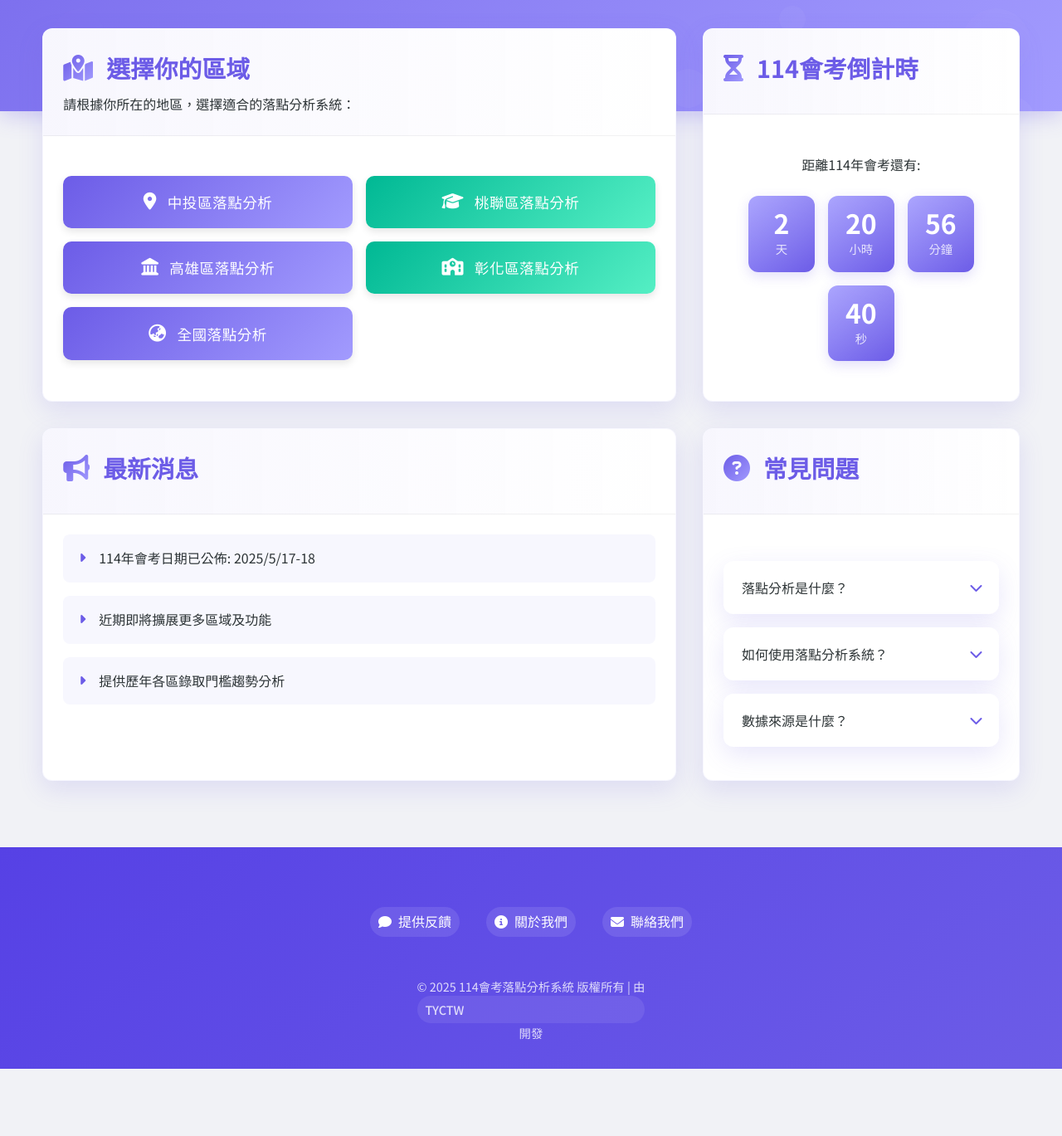
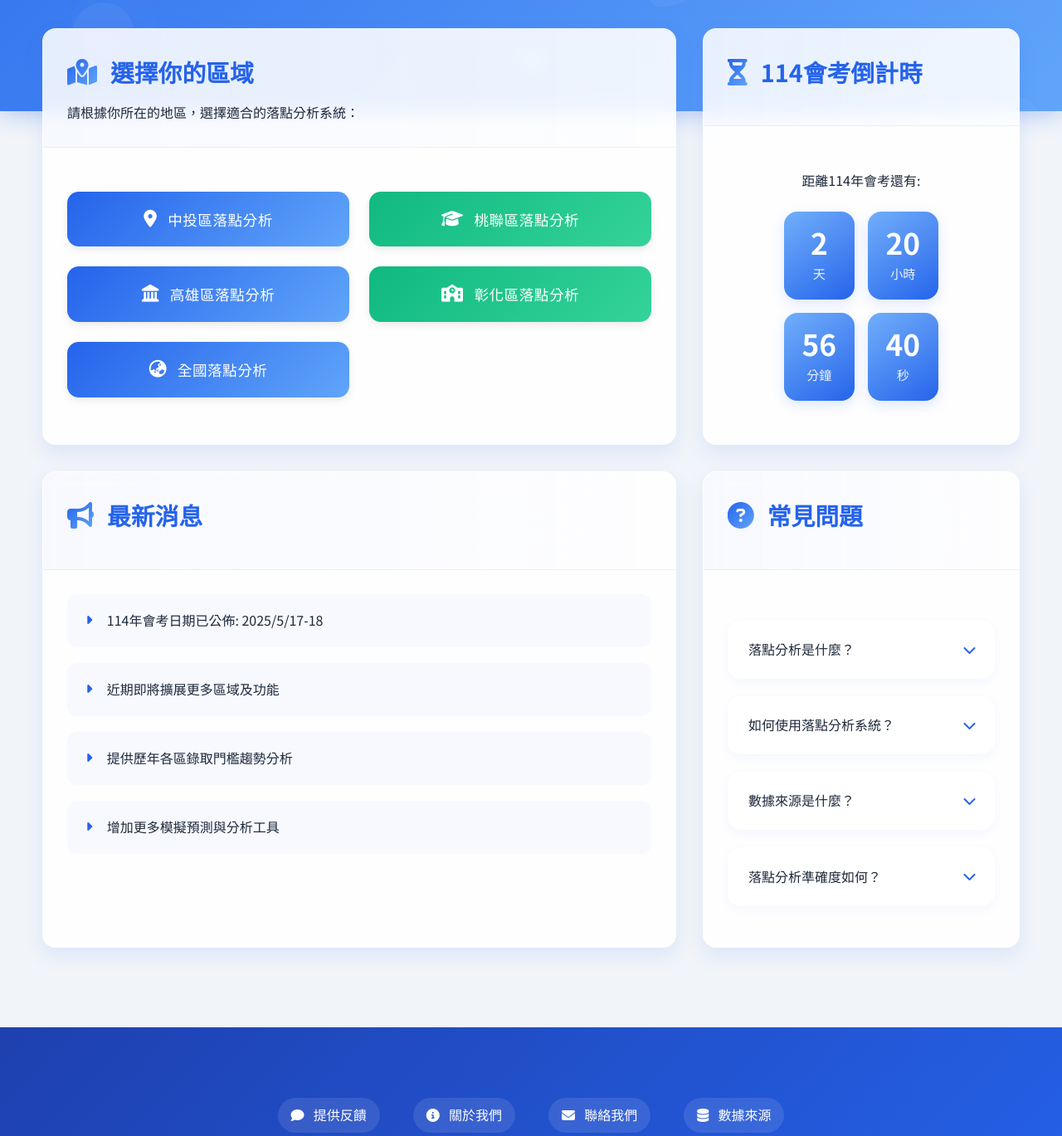
Before and after one commit to samzhangw/choose, a plain HTML site: page index.html in a window 1280 px wide. Shown: the part 666-2035 px from the top of the page at 83% size. Before the commit the page ends 1954 px from the top, so only its background shows below. Drawn offline with Linux system fonts and the light colour scheme.

Commit message:
Update index.html

```diff
--- a/index.html
+++ b/index.html
@@ -10,17 +10,18 @@
     <link rel="stylesheet" href="https://cdnjs.cloudflare.com/ajax/libs/font-awesome/6.4.0/css/all.min.css">
     <style>
         :root {
-            --primary: #6c5ce7;
-            --primary-light: #a29bfe;
-            --primary-dark: #5641e5;
-            --secondary: #00b894;
-            --secondary-light: #55efc4;
-            --accent: #ff7675;
-            --dark: #2d3436;
+            --primary: #2563eb;
+            --primary-light: #60a5fa;
+            --primary-dark: #1e40af;
+            --secondary: #10b981;
+            --secondary-light: #34d399;
+            --secondary-dark: #059669;
+            --accent: #f97316;
+            --dark: #1e293b;
             --light: #ffffff;
-            --gray: #f1f2f6;
-            --border-radius: 12px;
-            --shadow: 0 10px 30px rgba(108, 92, 231, 0.15);
+            --gray: #f1f5f9;
+            --border-radius: 16px;
+            --shadow: 0 10px 25px rgba(37, 99, 235, 0.1);
             --transition: all 0.3s cubic-bezier(0.25, 0.8, 0.25, 1);
         }
 
@@ -58,7 +59,7 @@
             overflow: hidden;
             background: linear-gradient(135deg, var(--primary), var(--primary-light));
             color: var(--light);
-            box-shadow: 0 5px 25px rgba(108, 92, 231, 0.3);
+            box-shadow: 0 5px 25px rgba(37, 99, 235, 0.3);
         }
 
         .hero-content {
@@ -153,19 +154,20 @@
             transition: var(--transition);
             opacity: 0;
             transform: translateY(30px);
-            border: 1px solid rgba(108, 92, 231, 0.05);
+            border: 1px solid rgba(37, 99, 235, 0.05);
+            backdrop-filter: blur(5px);
         }
 
         .card:hover {
             transform: translateY(-10px);
-            box-shadow: 0 15px 35px rgba(108, 92, 231, 0.2);
-            border-color: rgba(108, 92, 231, 0.1);
+            box-shadow: 0 15px 35px rgba(37, 99, 235, 0.15);
+            border-color: rgba(37, 99, 235, 0.1);
         }
 
         .card-header {
-            padding: 1.5rem;
+            padding: 1.8rem;
             border-bottom: 1px solid rgba(0, 0, 0, 0.05);
-            background: linear-gradient(to right, rgba(108, 92, 231, 0.05), transparent);
+            background: linear-gradient(to right, rgba(37, 99, 235, 0.03), transparent);
         }
 
         .card-title {
@@ -173,7 +175,7 @@
             align-items: center;
             font-size: 1.8rem;
             color: var(--primary);
-            margin-bottom: 0.5rem;
+            margin-bottom: 0.8rem;
         }
 
         .card-title i {
@@ -190,21 +192,21 @@
         }
 
         .card-body {
-            padding: 1.5rem;
+            padding: 1.8rem;
         }
 
         /* Region Selection */
         .region-grid {
             display: grid;
             grid-template-columns: repeat(2, 1fr);
-            gap: 1rem;
+            gap: 1.5rem;
             margin-top: 1.5rem;
         }
 
         .region-btn {
-            padding: 1.2rem 1rem;
+            padding: 1.3rem 1rem;
             border: none;
-            border-radius: 10px;
+            border-radius: 14px;
             font-size: 1.1rem;
             font-weight: 500;
             display: flex;
@@ -216,7 +218,7 @@
             overflow: hidden;
             color: var(--light);
             z-index: 1;
-            box-shadow: 0 4px 10px rgba(0, 0, 0, 0.1);
+            box-shadow: 0 4px 10px rgba(0, 0, 0, 0.08);
             letter-spacing: 0.5px;
         }
 
@@ -239,7 +241,7 @@
             background: linear-gradient(135deg, var(--primary), var(--primary-light));
         }
 
-        .btn-primary:hover::before {
+        .btn-primary:hover {
             background: linear-gradient(135deg, var(--primary-dark), var(--primary));
         }
 
@@ -247,8 +249,8 @@
             background: linear-gradient(135deg, var(--secondary), var(--secondary-light));
         }
 
-        .btn-secondary:hover::before {
-            background: linear-gradient(135deg, var(--secondary), var(--secondary));
+        .btn-secondary:hover {
+            background: linear-gradient(135deg, var(--secondary-dark), var(--secondary));
         }
 
         /* Countdown Section */
@@ -269,9 +271,9 @@
             background: linear-gradient(135deg, var(--primary-light), var(--primary));
             color: var(--light);
             border-radius: var(--border-radius);
-            padding: 1rem;
-            min-width: 80px;
-            box-shadow: 0 5px 15px rgba(108, 92, 231, 0.2);
+            padding: 1.2rem;
+            min-width: 85px;
+            box-shadow: 0 5px 15px rgba(37, 99, 235, 0.15);
             position: relative;
             overflow: hidden;
         }
@@ -288,15 +290,15 @@
         }
 
         .countdown-value {
-            font-size: 2rem;
+            font-size: 2.2rem;
             font-weight: 700;
             line-height: 1;
         }
 
         .countdown-label {
-            font-size: 0.9rem;
-            margin-top: 0.3rem;
-            opacity: 0.8;
+            font-size: 0.95rem;
+            margin-top: 0.5rem;
+            opacity: 0.9;
         }
 
         /* News Section */
@@ -305,18 +307,18 @@
         }
 
         .news-item {
-            padding: 1rem;
-            margin-bottom: 1rem;
-            border-radius: 8px;
-            background: rgba(108, 92, 231, 0.05);
+            padding: 1.2rem;
+            margin-bottom: 1.2rem;
+            border-radius: 12px;
+            background: rgba(37, 99, 235, 0.03);
             position: relative;
-            padding-left: 2.5rem;
+            padding-left: 2.8rem;
             transition: var(--transition);
             border-left: 3px solid transparent;
         }
 
         .news-item:hover {
-            background: rgba(108, 92, 231, 0.1);
+            background: rgba(37, 99, 235, 0.07);
             transform: translateX(5px);
             border-left-color: var(--primary);
         }
@@ -326,7 +328,7 @@
             font-family: "Font Awesome 5 Free";
             font-weight: 900;
             position: absolute;
-            left: 1rem;
+            left: 1.2rem;
             color: var(--primary);
             transition: var(--transition);
         }
@@ -343,13 +345,13 @@
         .faq-item {
             background: var(--light);
             border-radius: var(--border-radius);
-            margin-bottom: 1rem;
-            box-shadow: var(--shadow);
+            margin-bottom: 1.3rem;
+            box-shadow: 0 4px 12px rgba(37, 99, 235, 0.05);
             overflow: hidden;
         }
 
         .faq-question {
-            padding: 1.2rem;
+            padding: 1.4rem;
             cursor: pointer;
             font-weight: 500;
             display: flex;
@@ -360,7 +362,7 @@
         }
 
         .faq-question:hover {
-            background-color: rgba(108, 92, 231, 0.05);
+            background-color: rgba(37, 99, 235, 0.03);
             border-left-color: var(--primary-light);
         }
 
@@ -370,7 +372,7 @@
         }
 
         .faq-answer {
-            padding: 0 1.2rem;
+            padding: 0 1.4rem;
             max-height: 0;
             overflow: hidden;
             transition: max-height 0.3s ease, padding 0.3s ease;
@@ -381,7 +383,7 @@
         }
 
         .faq-item.active .faq-answer {
-            padding: 0 1.2rem 1.2rem;
+            padding: 0 1.4rem 1.4rem;
             max-height: 500px;
         }
 
@@ -389,8 +391,8 @@
         footer {
             background: linear-gradient(135deg, var(--primary-dark), var(--primary));
             color: var(--light);
-            padding: 3rem 0 2rem;
-            margin-top: 2rem;
+            padding: 3.5rem 0 2.5rem;
+            margin-top: 3rem;
             position: relative;
         }
 
@@ -403,8 +405,8 @@
 
         .footer-links {
             display: flex;
-            gap: 2rem;
-            margin: 1.5rem 0;
+            gap: 2.5rem;
+            margin: 1.8rem 0;
         }
 
         .footer-link {
@@ -414,8 +416,8 @@
             transition: var(--transition);
             display: flex;
             align-items: center;
-            padding: 5px 10px;
-            border-radius: 20px;
+            padding: 8px 16px;
+            border-radius: 25px;
             background: rgba(255, 255, 255, 0.1);
         }
 
@@ -426,13 +428,13 @@
         }
 
         .footer-link i {
-            margin-right: 0.5rem;
+            margin-right: 0.7rem;
         }
 
         .copyright {
-            margin-top: 1.5rem;
+            margin-top: 1.8rem;
             opacity: 0.8;
-            font-size: 0.9rem;
+            font-size: 0.95rem;
         }
 
         /* Animations */
@@ -476,6 +478,14 @@
             animation: pulse 1s infinite;
         }
 
+        /* Glass Morphism Effect */
+        .glass-card {
+            background: rgba(255, 255, 255, 0.9);
+            backdrop-filter: blur(10px);
+            -webkit-backdrop-filter: blur(10px);
+            border: 1px solid rgba(255, 255, 255, 0.18);
+        }
+
         /* Media Queries */
         @media (max-width: 992px) {
             .hero-title {
@@ -515,21 +525,21 @@
                 font-size: 1.1rem;
             }
             .card-header, .card-body {
-                padding: 1.2rem;
+                padding: 1.3rem;
             }
             .card-title {
                 font-size: 1.5rem;
             }
             .region-btn {
-                padding: 1rem 0.8rem;
+                padding: 1.1rem 0.9rem;
                 font-size: 1rem;
             }
             .countdown-item {
                 min-width: 70px;
-                padding: 0.8rem;
+                padding: 0.9rem;
             }
             .countdown-value {
-                font-size: 1.6rem;
+                font-size: 1.8rem;
             }
             .footer-links {
                 flex-direction: column;
@@ -557,7 +567,7 @@
     <!-- Main Content -->
     <div class="container content-wrapper">
         <div class="cards-container">
-            <div class="card region-selection">
+            <div class="card glass-card region-selection">
                 <div class="card-header">
                     <h2 class="card-title"><i class="fas fa-map-marked-alt"></i> 選擇你的區域</h2>
                     <p>請根據你所在的地區，選擇適合的落點分析系統：</p>
@@ -576,7 +586,6 @@
                         <button class="region-btn btn-secondary" onclick="redirectTo('changhua')">
                             <i class="fas fa-school"></i> 彰化區落點分析
                         </button>
-
                         <button class="region-btn btn-primary" onclick="redirectTo('nationwide')">
                             <i class="fas fa-globe-asia"></i> 全國落點分析
                         </button>
@@ -584,7 +593,7 @@
                 </div>
             </div>
 
-            <div class="card sidebar-content">
+            <div class="card glass-card sidebar-content">
                 <div class="card-header">
                     <h2 class="card-title"><i class="fas fa-hourglass-half"></i> 114會考倒計時</h2>
                 </div>
@@ -595,7 +604,7 @@
                 </div>
             </div>
 
-            <div class="card sidebar-content">
+            <div class="card glass-card sidebar-content">
                 <div class="card-header">
                     <h2 class="card-title"><i class="fas fa-bullhorn"></i> 最新消息</h2>
                 </div>
@@ -604,11 +613,12 @@
                         <li class="news-item">114年會考日期已公佈: 2025/5/17-18</li>
                         <li class="news-item">近期即將擴展更多區域及功能</li>
                         <li class="news-item">提供歷年各區錄取門檻趨勢分析</li>
+                        <li class="news-item">增加更多模擬預測與分析工具</li>
                     </ul>
                 </div>
             </div>
 
-            <div class="card">
+            <div class="card glass-card">
                 <div class="card-header">
                     <h2 class="card-title"><i class="fas fa-question-circle"></i> 常見問題</h2>
                 </div>
@@ -638,7 +648,16 @@
                                 <i class="fas fa-chevron-down"></i>
                             </div>
                             <div class="faq-answer">
-                                <p>我們的數據來源於多方蒐集，以及歷年學生提供資料。</p>
+                                <p>我們的數據來源於多方蒐集，以及歷年學生提供資料。系統會不斷更新，確保分析結果的準確性。</p>
+                            </div>
+                        </div>
+                        <div class="faq-item">
+                            <div class="faq-question">
+                                <span>落點分析準確度如何？</span>
+                                <i class="fas fa-chevron-down"></i>
+                            </div>
+                            <div class="faq-answer">
+                                <p>我們的落點分析基於歷年數據與統計模型，提供參考性預測。但每年錄取標準可能有所變動，最終結果仍需以實際招生為準。</p>
                             </div>
                         </div>
                     </div>
@@ -654,6 +673,7 @@
                 <a href="#" class="footer-link" id="feedbackLink"><i class="fas fa-comment"></i> 提供反饋</a>
                 <a href="#" class="footer-link" id="aboutLink"><i class="fas fa-info-circle"></i> 關於我們</a>
                 <a href="#" class="footer-link" id="contactLink"><i class="fas fa-envelope"></i> 聯絡我們</a>
+                <a href="#" class="footer-link" id="dataLink"><i class="fas fa-database"></i> 數據來源</a>
             </div>
             <p class="copyright">&copy; <span id="year"></span> 114會考落點分析系統 版權所有 | 由 <a href="https://sites.google.com/view/tyctw/%E9%A6%96%E9%A0%81" class="footer-link">TYCTW</a> 開發</p>
         </div>
@@ -691,7 +711,7 @@
             const shapeCount = isMobileDevice() ? 15 : 30;
 
             for (let i = 0; i < shapeCount; i++) {
-                const size = Math.random() * 80 + 20;
+                const size = Math.random() * 100 + 20;
                 const shape = document.createElement('div');
                 shape.classList.add('shape');
                 shape.style.width = `${size}px`;
@@ -701,6 +721,12 @@
                 shape.style.opacity = Math.random() * 0.5 + 0.1;
                 shape.style.animationDelay = `${Math.random() * 15}s`;
                 shape.style.animationDuration = `${Math.random() * 15 + 15}s`;
+
+                // Add variety to shapes
+                if (Math.random() > 0.7) {
+                    shape.style.borderRadius = '30% 70% 70% 30% / 30% 30% 70% 70%';
+                }
+
                 shapes.appendChild(shape);
             }
         }
@@ -715,7 +741,7 @@
                         observer.unobserve(entry.target);
                     }
                 });
-            }, { threshold: 0.1 });
+            }, { threshold: 0.1, rootMargin: "0px 0px -50px 0px" });
 
             cards.forEach(card => {
                 observer.observe(card);
@@ -723,19 +749,25 @@
         }
 
         function setupLinks() {
+            // Enhanced feedback system
             document.getElementById('feedbackLink').addEventListener('click', function(e) {
                 e.preventDefault();
-                alert('感謝您的反饋！我們正在建立反饋系統，請稍後再試。');
+                alert('感謝您的反饋！我們正在建立反饋系統，請稍後再試。您的意見對我們非常重要。');
             });
 
             document.getElementById('aboutLink').addEventListener('click', function(e) {
                 e.preventDefault();
-                alert('我們是一群致力於為國中畢業生提供升學指導的教育工作者，希望通過數據分析幫助學生做出更好的選擇。');
+                alert('我們是一群致力於為國中畢業生提供升學指導的教育工作者，希望通過數據分析幫助學生做出更好的選擇。系統持續更新中，歡迎提供寶貴意見。');
             });
 
             document.getElementById('contactLink').addEventListener('click', function(e) {
                 e.preventDefault();
-                alert('您可以透過email聯繫我們：tyctw.analyze@gmail.com');
+                alert('您可以透過email聯繫我們：tyctw.analyze@gmail.com\n我們將盡快回覆您的問題。');
+            });
+
+            document.getElementById('dataLink').addEventListener('click', function(e) {
+                e.preventDefault();
+                alert('我們的數據來源於教育部公開資料、各校歷年錄取分數及學生回報資料。我們持續更新數據以確保分析結果的準確性。');
             });
         }
 
@@ -816,12 +848,24 @@
                 url = 'https://tyctw.github.io/spare/';
             }
 
-            // Add transition effect
+            // Enhanced transition effect
             document.body.style.opacity = 0;
+
+            // Show loading message
+            const loadingMsg = document.createElement('div');
+            loadingMsg.style.position = 'fixed';
+            loadingMsg.style.top = '50%';
+            loadingMsg.style.left = '50%';
+            loadingMsg.style.transform = 'translate(-50%, -50%)';
+            loadingMsg.style.color = '#2563eb';
+            loadingMsg.style.fontSize = '1.5rem';
+            loadingMsg.style.zIndex = '9999';
+            loadingMsg.innerHTML = '正在載入資料...';
+            document.body.appendChild(loadingMsg);
 
             setTimeout(() => {
                 window.location.href = url;
-            }, 500);
+            }, 800);
         }
 
         function isMobileDevice() {
```
